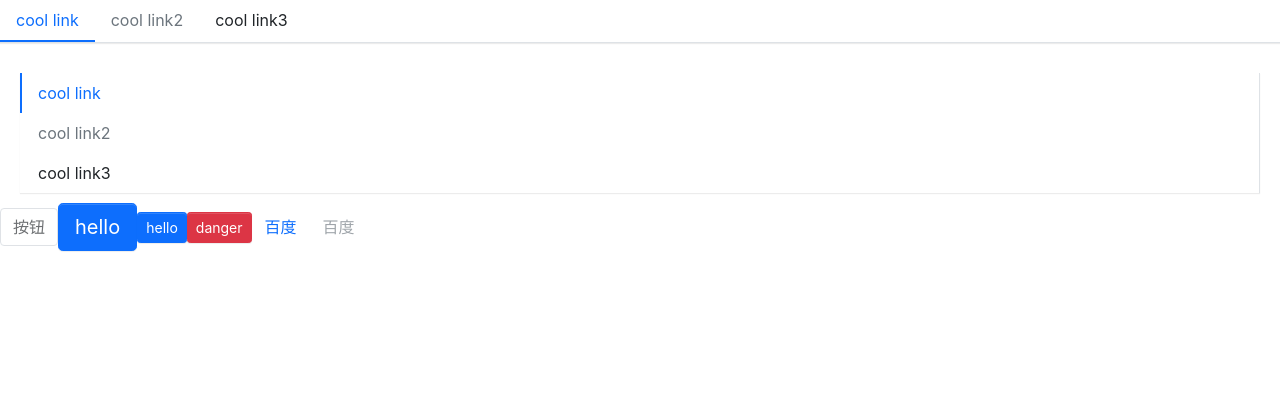
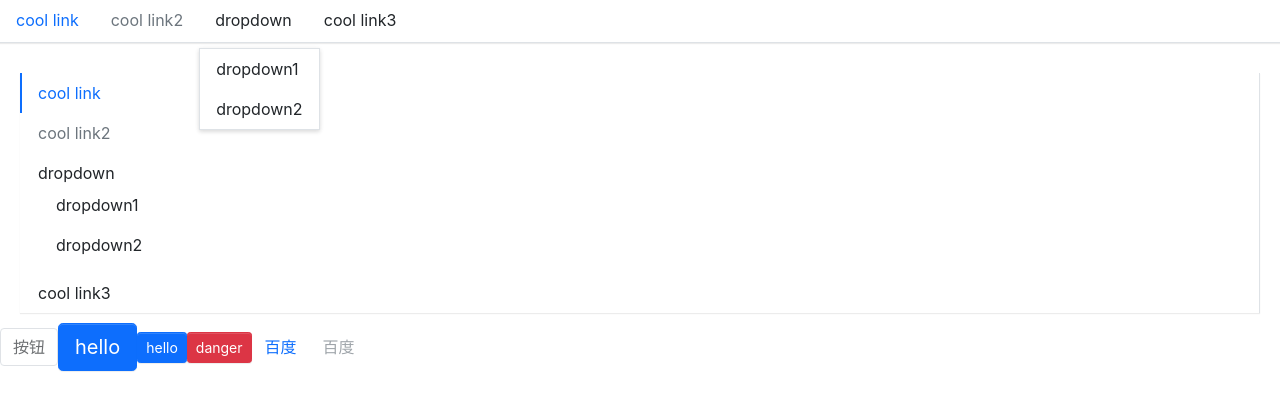
Before and after one commit to MrRabbit1993/react-ts, a React (Create React App) app: page / in a window 1280 px wide. Shown: the top 410 px of the page. Built offline with nearby package versions, Linux system fonts and the light colour scheme.

Commit message:
feat: subMenu初步设计

```diff
--- a/src/App.tsx
+++ b/src/App.tsx
@@ -2,6 +2,7 @@ import React from 'react'
 import Button, { ButtonSize, ButtonType } from './components/Button'
 import Menu from './components/Menu'
 import MenuItem from './components/Menu/menu-item'
+import SubMenu from './components/Menu/sub-menu'
 function App() {
   return (
     <div className="App">
@@ -10,11 +11,13 @@ function App() {
         onSelect={(index) => {
           console.log(index)
         }}>
-        <MenuItem index={0}>cool link</MenuItem>
-        <MenuItem index={1} disabled>
-          cool link2
-        </MenuItem>
-        <MenuItem index={2}>cool link3</MenuItem>
+        <MenuItem>cool link</MenuItem>
+        <MenuItem disabled>cool link2</MenuItem>
+        <SubMenu title="dropdown">
+          <MenuItem>dropdown1</MenuItem>
+          <MenuItem>dropdown2</MenuItem>
+        </SubMenu>
+        <MenuItem>cool link3</MenuItem>
       </Menu>
 
       <Menu
@@ -23,11 +26,13 @@ function App() {
         onSelect={(index) => {
           console.log(index)
         }}>
-        <MenuItem index={0}>cool link</MenuItem>
-        <MenuItem index={1} disabled>
-          cool link2
-        </MenuItem>
-        <MenuItem index={2}>cool link3</MenuItem>
+        <MenuItem>cool link</MenuItem>
+        <MenuItem disabled>cool link2</MenuItem>
+        <SubMenu title="dropdown">
+          <MenuItem>dropdown1</MenuItem>
+          <MenuItem>dropdown2</MenuItem>
+        </SubMenu>
+        <MenuItem>cool link3</MenuItem>
       </Menu>
       <Button disabled>按钮</Button>
       <Button btnType={ButtonType.Primary} size={ButtonSize.Large}>
--- a/src/components/Menu/_styles.scss
+++ b/src/components/Menu/_styles.scss
@@ -29,6 +29,41 @@
       border-bottom: $menu-item-active-border-width solid $menu-item-active-color;
     }
   }
+  .submenu-item {
+    position: relative;
+    .submenu-title {
+      display: flex;
+      align-items: center;
+    }
+    .arrow-icon {
+      transition: transform .25s ease-in-out;
+      margin-left: 3px;
+    }
+    &:hover {
+      .arrow-icon {
+        transform: rotate(180deg);
+      }
+    }
+  }
+  .submenu {
+    //display: none;
+    list-style:none;
+    padding-left: 0;
+    white-space: nowrap;
+    //transition: $menu-transition;
+    .menu-item {
+      padding: $menu-item-padding-y $menu-item-padding-x;
+      cursor: pointer;
+      transition: $menu-transition;
+      color: $body-color;
+      &.is-active, &:hover {
+        color: $menu-item-active-color !important;
+      }
+    }
+  }
+  .submenu.menu-opened {
+    //display: block;
+  }
   &-vertical{
     flex-direction: column;
     border-bottom: 0px;
@@ -42,4 +77,18 @@
       }
     }
   }
+  &-horizontal {
+    >.menu-item {
+      border-bottom: $menu-item-active-border-width solid transparent;
+    }
+    .submenu {
+      position: absolute;
+      background: $white;
+      z-index: 100;
+      top: calc(100% + 8px);
+      left: 0;
+      border: $menu-border-width solid $menu-border-color;
+      box-shadow: $submenu-box-shadow;
+    }
+  }
 }
--- a/src/components/Menu/index.tsx
+++ b/src/components/Menu/index.tsx
@@ -10,7 +10,8 @@ const Menu: FC<MenuProps> = (props) => {
   const [currentActive, setActive] = useState(defaultIndex)
 
   const classes = classNames('menu', className, {
-    'menu-vertical': mode === 'vertical'
+    'menu-vertical': mode === 'vertical',
+    'menu-horizontal': mode !== 'vertical'
   })
 
   const handlerClick = (index: number) => {
@@ -27,7 +28,7 @@ const Menu: FC<MenuProps> = (props) => {
     return React.Children.map(children, (child, index) => {
       const childElement = child as FunctionComponentElement<MenuItemProps>
       const { displayName } = childElement.type
-      if (displayName === 'MenuItem') {
+      if (displayName === 'MenuItem' || displayName === 'SubMenu') {
         return cloneElement(childElement, { index }) // 自动注入index,外层无需在手动加入index
       } else {
         console.error('Waring:Menu has a child which is not a MenuItem')
--- /dev/null
+++ b/src/components/Menu/sub-menu.tsx
@@ -0,0 +1,30 @@
+import React, { FC, useState, FunctionComponentElement, useContext } from 'react'
+import classNames from 'classnames'
+import { MenuContext } from './context'
+import { SubMenuProps, MenuItemProps } from './type'
+const SubMenu: FC<SubMenuProps> = (props) => {
+  const { index, title, children, className } = props
+  const context = useContext(MenuContext)
+  const classes = classNames('menu-item submenu-item', className, {
+    'is-active': index === context.index
+  })
+  const renderChildren = () => {
+    const childrenComponent = React.Children.map(children, (child, index) => {
+      const childElement = child as FunctionComponentElement<MenuItemProps>
+      if (childElement.type.displayName === 'MenuItem') {
+        return childElement
+      } else {
+        console.error('Waring:SubMenu has a child which is not a MenuItem')
+      }
+    })
+    return <ul className="submenu">{childrenComponent}</ul>
+  }
+  return (
+    <li key={index} className={classes}>
+      <div className="submenu-title">{title}</div>
+      {renderChildren()}
+    </li>
+  )
+}
+SubMenu.displayName = 'SubMenu'
+export default SubMenu
```
Also changed, not shown: src/components/Menu/type.ts (+11 -0 lines), 1 other file (tests, documents, lock files or other folders).
